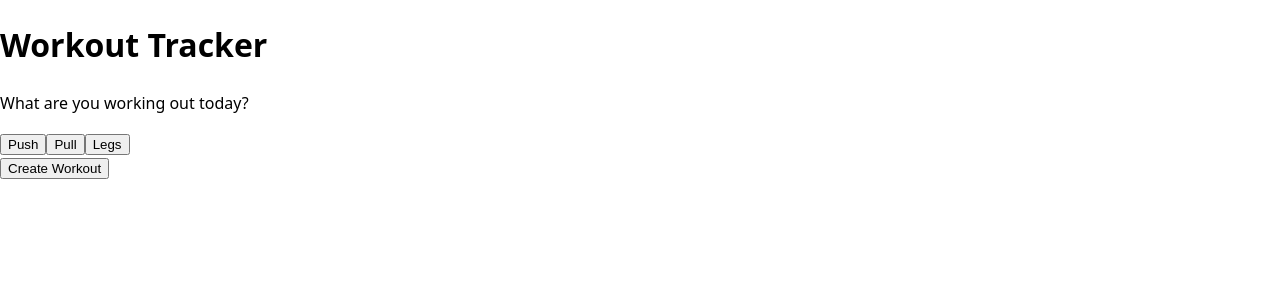
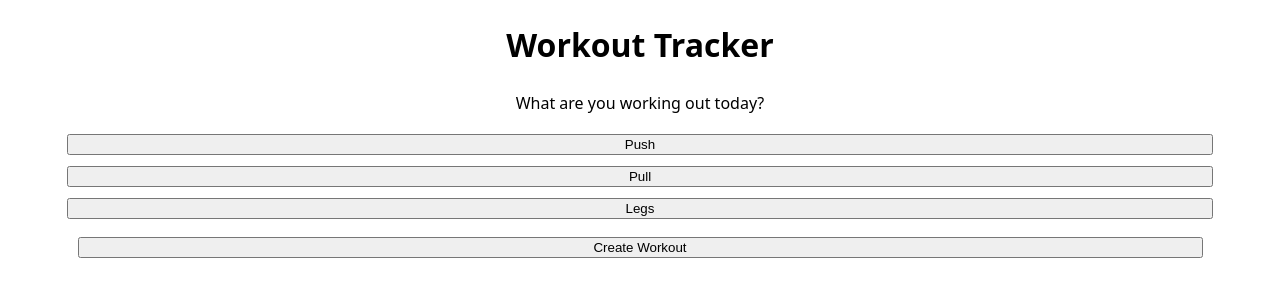
Before and after one commit to D-SNED/workout-tracker-api, a React (Vite) app in the folder workout-tracker-frontend/: page / in a window 1280 px wide. Shown: the top 300 px of the page. Built offline with nearby package versions, Linux system fonts and the light colour scheme; the HTML template or start-up script is replaced by a standard one.

Commit message:
edited readme.md, added basic styling to home page

```diff
--- a/workout-tracker-frontend/src/pages/Home.jsx
+++ b/workout-tracker-frontend/src/pages/Home.jsx
@@ -8,11 +8,17 @@ const Home = () => {
       <h1>Workout Tracker</h1>
       <p>What are you working out today?</p>
       <div className="home-buttons">
-        <button>Push</button>
-        <button>Pull</button>
-        <button>Legs</button>
+        <div className="button-container">
+          <button>Push</button>
+        </div>
+        <div className="button-container">
+          <button>Pull</button>
+        </div>
+        <div className="button-container">
+          <button>Legs</button>
+        </div>
       </div>
-      <div>
+      <div className="button-container submit-button">
         <button>Create Workout</button>
       </div>
     </div>
--- a/workout-tracker-frontend/src/style.css
+++ b/workout-tracker-frontend/src/style.css
@@ -14,3 +14,33 @@ body {
   min-width: 320px;
   min-height: 100vh;
 }
+
+h1 {
+  text-align: center;
+}
+
+p {
+  text-align: center;
+}
+
+.home-buttons {
+  display: flex;
+  flex-direction: column;
+  justify-content: center;
+  height: absolute;
+  gap: 5px;
+}
+
+.button-container {
+  display: flex;
+  justify-content: center;
+  padding: 3px;
+}
+
+.submit-button {
+  padding: 15px;
+}
+
+button {
+  width: 90%;
+}
```
Also changed, not shown: 1 other file (tests, documents, lock files or other folders).
